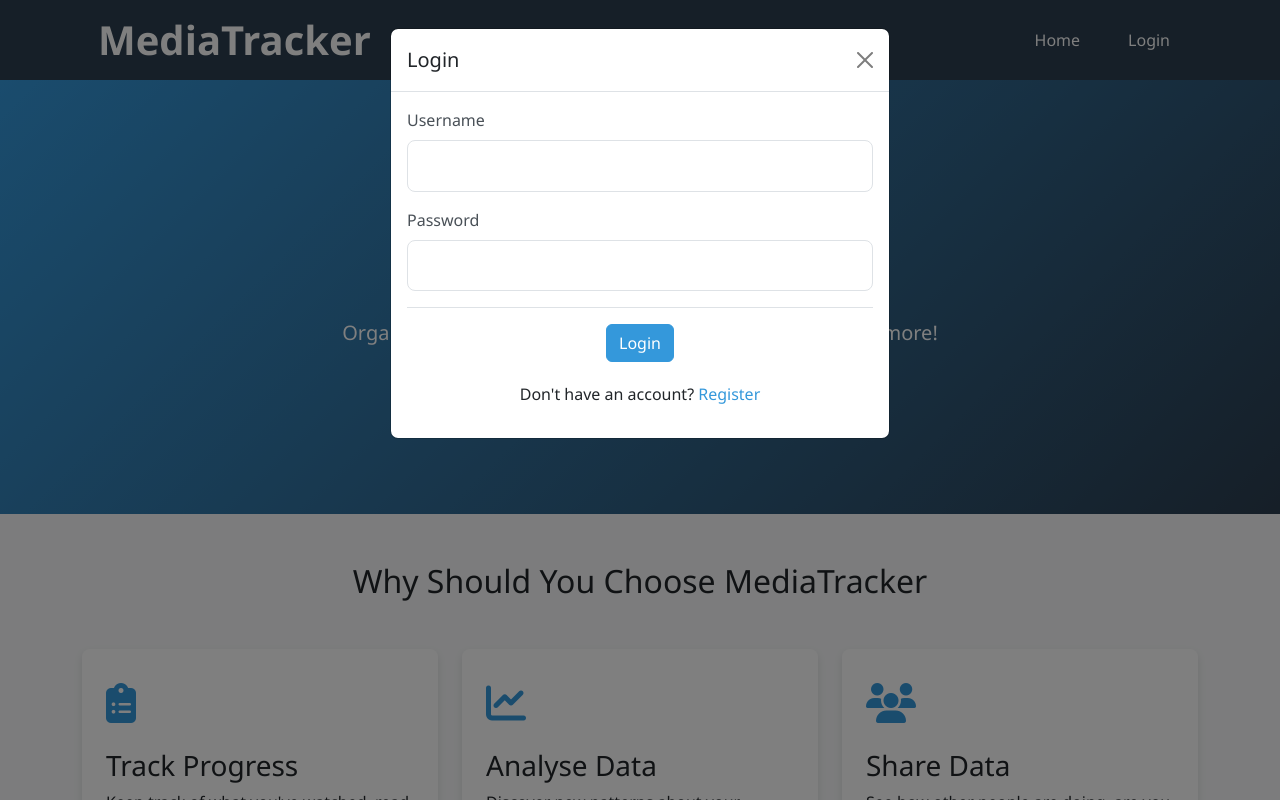
After one commit to LeweiXu/CITS3403-Project, a Flask app: page /index in a window 1280 px wide, after a click on "Login". The commit adds this page. Run offline with Flask 3, Linux system fonts and the light colour scheme; some libraries are stand-ins or nearby versions.

Commit message:
added modals for login and register

```diff
--- a/app/routes.py
+++ b/app/routes.py
@@ -9,6 +9,7 @@ from app.helpers.activities_handler import fetch_past_activities, handle_end_act
 from app.helpers.analysis_handler import get_analysis_data
 
 @app.route('/')
+@app.route('/index')
 def index():
     return render_template('index.html')
 
@@ -123,7 +124,7 @@ def sharedata():
 def logout():
     session.clear()  # Clear all session data
     flash('You have been logged out successfully.', 'success')
-    return redirect(url_for('login'))  # Redirect to the login page
+    return redirect(url_for('index'))  # Redirect to the home page
 
 @app.route('/export_csv', methods=['GET'])
 def export_csv():
--- a/app/static/styles.css
+++ b/app/static/styles.css
@@ -385,7 +385,7 @@ margin-top: 0.5rem;
 }
 
 /* Registration link styling */
-.login-section a {
+.modal-footer a {
     color: var(--primary-color);
     font-weight: 500;
     text-decoration: none;
--- a/app/templates/base.html
+++ b/app/templates/base.html
@@ -28,7 +28,7 @@
                             <li><a href="/logout">Logout</a></li>
                         {% else %}
                             <li><a href="/">Home</a></li>
-                            <li><a href="/login">Login</a></li>
+                            <li><a href="#" data-bs-toggle="modal" data-bs-target="#loginModal">Login</a></li>
                         {% endif %}
                     </ul>
                 </nav>
@@ -41,6 +41,11 @@
              {% block content %}{% endblock %}
          </div>
     </main>
+
+
+    <!-- Make sure the modals for login and register is included in this page -->
+    {% include 'components/login_modal.html' %}
+    {% include 'components/register_modal.html' %}
 
     <footer role =  "contentinfo">
         <div class="footer-container">
--- /dev/null
+++ b/app/templates/components/login_modal.html
@@ -0,0 +1,52 @@
+<!-- Login Modal -->
+<div class="modal fade" id="loginModal" tabindex="-1" aria-labelledby="loginModalLabel" aria-hidden="true">
+    <div class="modal-dialog">
+        <div class="modal-dialog-centered">
+            <div class="modal-content">
+                <div class="modal-header">
+                    <h5 class="modal-title" id="loginModalLabel">Login</h5>
+                    <button type="button" class="btn-close" data-bs-dismiss="modal" aria-label="Close"></button>
+                </div>
+                <div class="modal-body">
+                    <form id="loginForm" method="POST" action="/login">
+                        <div class="mb-3">
+                            <label for="username" class="form-label">Username</label>
+                            <input type="text" class="form-control" id="username" name="username" required>
+                        </div>
+                        <div class="mb-3">
+                            <label for="password" class="form-label">Password</label>
+                            <input type="password" class="form-control" id="password" name="password" required>
+                        </div>
+                        <div class="modal-footer d-flex flex-column align-items-center">
+                            <button type="submit" class="btn btn-primary">Login</button>
+                            <p class="text-center mt-3">
+                                Don't have an account? <a href="#" data-bs-toggle="modal" data-bs-target="#registerModal" data-bs-dismiss="modal">Register</a>
+                            </p>
+                        </div>
+                    </form>
+                </div>
+            </div>
+        </div>
+    </div>
+</div>
+
+<script>
+    document.getElementById('loginForm').addEventListener('submit', async (e) => {
+        e.preventDefault();
+
+        const formData = new FormData(e.target);
+        const response = await fetch('/login', {
+            method: 'POST',
+            body: formData
+        });
+
+        if (response.redirected) {
+            window.location.href = response.url;
+        } else {
+            const result = await response.text();
+            if (result.includes('error')) {
+                alert('Invalid credentials');
+            }
+        }
+    });
+</script>
--- /dev/null
+++ b/app/templates/components/register_modal.html
@@ -0,0 +1,56 @@
+ <!-- Register Modal -->
+ <div class="modal fade" id="registerModal" tabindex="-1" aria-labelledby="registerModalLabel" aria-hidden="true">
+    <div class="modal-dialog">
+        <div class="modal-dialog-centered">
+            <div class="modal-content">
+                <div class="modal-header">
+                    <h5 class="modal-title" id="registerModalLabel">Register</h5>
+                    <button type="button" class="btn-close" data-bs-dismiss="modal" aria-label="Close"></button>
+                </div>
+                <div class="modal-body">
+                    <form id="registerForm" method="POST" action="/register">
+                        <div class="mb-3">
+                            <label for="reg-username" class="form-label">Username</label>
+                            <input type="text" class="form-control" id="reg-username" name="username" required>
+                        </div>
+                        <div class="mb-3">
+                            <label for="reg-email" class="form-label">Email</label>
+                            <input type="email" class="form-control" id="reg-email" name="email" required>
+                        </div>
+                        <div class="mb-3">
+                            <label for="reg-password" class="form-label">Password</label>
+                            <input type="password" class="form-control" id="reg-password" name="password" required>
+                        </div>
+                        <div class="modal-footer d-flex flex-column align-items-center">
+                            <button type="submit" class="btn btn-primary">Register</button>
+                            <p class="text-center mt-3">
+                                Already have an account? <a href="#" data-bs-toggle="modal" data-bs-target="#loginModal" data-bs-dismiss="modal">Login</a>
+                            </p>
+                        </div>
+                    </form>
+                </div>
+            </div>
+        </div>
+    </div>
+</div>
+
+<script>
+    document.getElementById('registerForm').addEventListener('submit', async (e) => {
+        e.preventDefault();
+
+        const formData = new FormData(e.target);
+        const response = await fetch('/register', {
+            method: 'POST',
+            body: formData
+        });
+
+        if (response.redirected) {
+            window.location.href = response.url;
+        } else {
+            const result = await response.text();
+            if (result.includes('error')) {
+                alert('Registration failed. Please try again.');
+            }
+        }
+    });
+</script>
--- a/app/templates/index.html
+++ b/app/templates/index.html
@@ -11,7 +11,8 @@
                     <h1 class="display-4 fw-bold mb-4">Track Your Media Consumption</h1>
                     <p class="lead mb-5">Organise and manage your movies, TV shows, books and more!</p>
                     <!-- Make link to login page -->
-                    <a href="/register" class="btn btn-primary bt-lg px-4 gap-3">Get Started</a>
+                    <!-- <a href="/register" class="btn btn-primary bt-lg px-4 gap-3">Get Started</a> -->
+                    <a href="#" data-bs-toggle="modal" data-bs-target="#registerModal" class="btn btn-primary bt-lg px-4 gap-3">Get Started</a>
                 </div>
             </div>
         </div>
```
Also changed, not shown: app/app.db.
